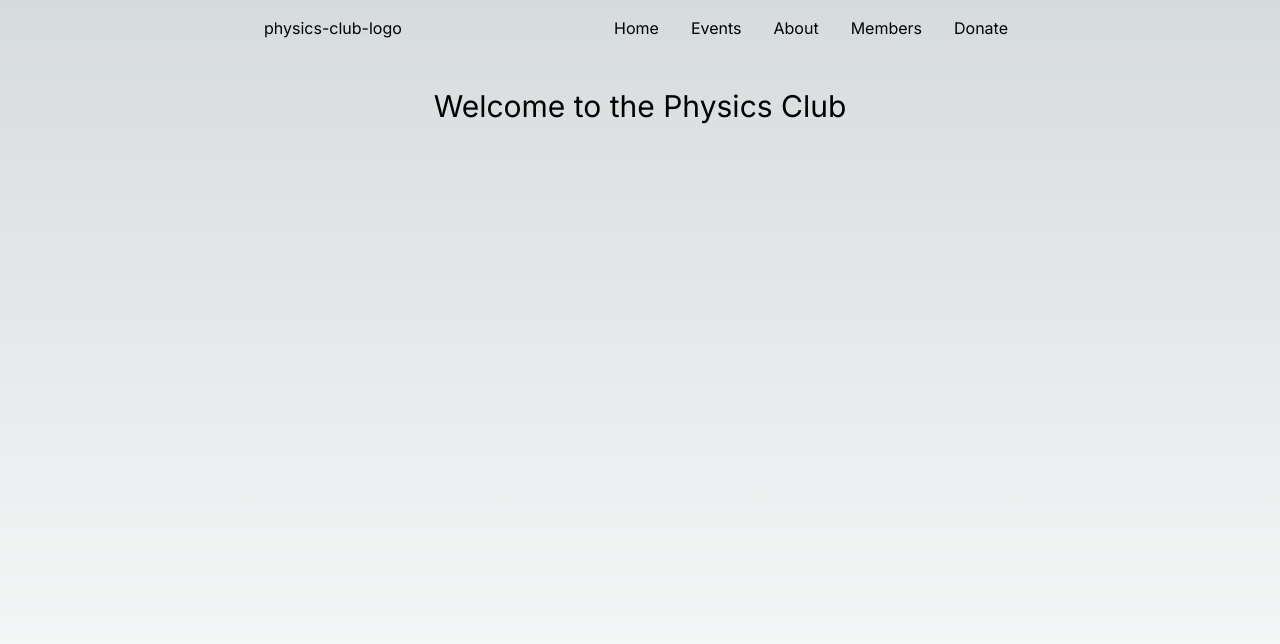
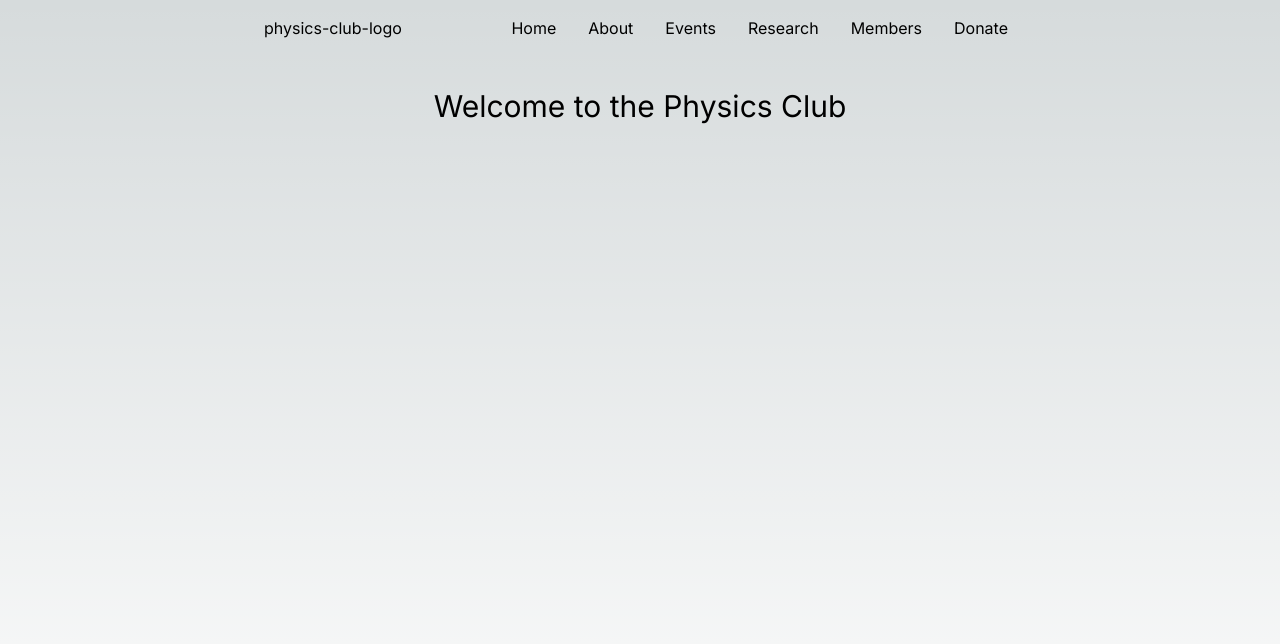
Before and after one commit to JGangaram/physics-club, a Next.js app: page / in a window 1280 px wide. Shown: the top 644 px of the page. Built offline with nearby package versions, Linux system fonts and the light colour scheme.

Commit message:
add research to navbar

```diff
--- a/data/navLinks.ts
+++ b/data/navLinks.ts
@@ -1,7 +1,8 @@
 const navLinks = [
     {href: "/", title: "Home"},
+    {href: "/about", title: "About"},
     {href: "/events", title: "Events"},
-    {href: "/about", title: "About"},
+    {href: "/research", title: "Research"},
     {href: "/members", title: "Members"},
     {href: "/donate", title: "Donate"},
 ]
```
